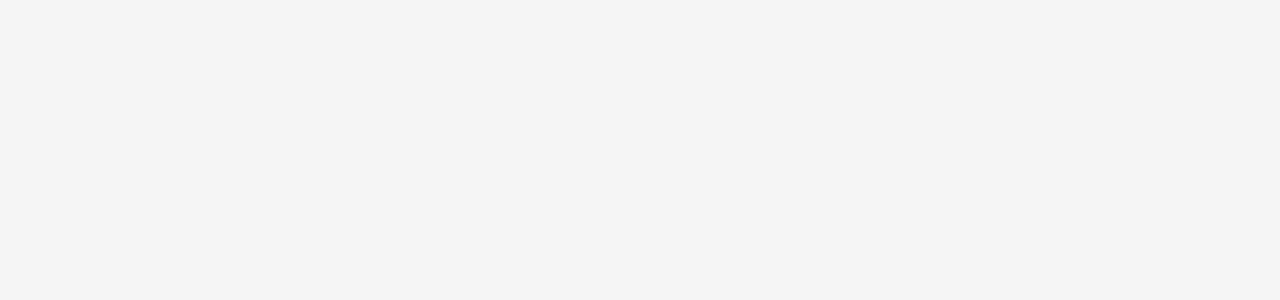
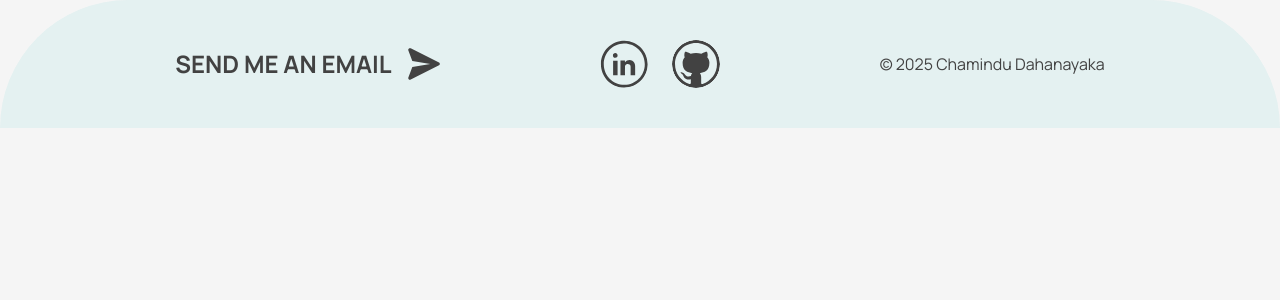
Before and after one commit to ChaminduD/my-portfolio, a React (Vite) app: page /projects/uiux in a window 1280 px wide. Shown: the top 300 px of the page. Built offline with nearby package versions, Linux system fonts and the light colour scheme.

Commit message:
Add Footer component

```diff
--- a/src/App.jsx
+++ b/src/App.jsx
@@ -1,11 +1,12 @@
 import './App.css'
+import Footer from './Components/Footer/Footer'
 
 function App() {
 
 
   return (
     <>
-
+      <Footer/>
     </>
   )
 }
--- /dev/null
+++ b/src/Components/Footer/Footer.css
@@ -0,0 +1,54 @@
+footer{
+    background-color: var(--primary-light);
+    display: flex;
+    align-items: center;
+    justify-content: center;
+    gap: 160px;
+    padding: calc(var(--space-lg) + var(--space-xs));
+    border-radius: 128px 128px 0 0;
+    color: var(--grey);
+}
+
+/* Email send link */
+.email-link a{
+    display: inline-flex;
+    gap: var(--space-sm);
+    align-items: center;
+    transition: var(--transition);
+}
+@media(hover: hover){
+    .email-link a:hover{
+        color: var(--secondary-color);
+    }
+}
+
+.email-link a p{
+    font: var(--h5);
+}
+
+.email-link .icon{
+    display: block;
+}
+
+.email-link a, .social-links a{
+    text-decoration: none; /* Remove underline from the email link */
+    color: inherit; /* Use text color */
+}
+
+/* Social networks links */
+.social-links{
+    display: flex;
+    gap: var(--space-md);
+}
+.social-links .icon{
+    display: block;
+}
+.social-links a, .social-links .icon, .social-links .icon svg{
+    border-radius: 50%;
+}
+
+/* Site copyright text */
+.copyright-text{
+    font: var(--p);
+    display: inline;
+}
--- /dev/null
+++ b/src/Components/Footer/Footer.jsx
@@ -0,0 +1,29 @@
+import './Footer.css';
+import { sendIcon, linkedInIcon, gitHubIcon } from '../Icon/Icons.jsx';
+import Icon from '../Icon/Icon.jsx';
+
+function Footer(){
+    const currentYear = new Date().getFullYear();
+
+    return(
+        <footer>
+            <div className="email-link">
+                <a href="">
+                    <p>SEND ME AN EMAIL</p>
+                    <Icon svgCode={sendIcon} width={32} height={32}/>
+                </a>
+            </div>
+            <div className="social-links">
+                <a href="">
+                    <Icon svgCode={linkedInIcon} width={48} height={48}/>
+                </a>
+                <a href="">
+                    <Icon svgCode={gitHubIcon} width={48} height={48}/>
+                </a>
+            </div>
+            <p className="copyright-text">&copy; {currentYear} Chamindu Dahanayaka</p>
+        </footer>
+    );
+}
+
+export default Footer;
--- a/src/Components/Icon/Icons.jsx
+++ b/src/Components/Icon/Icons.jsx
@@ -155,7 +155,7 @@ export const modeIcon = `<svg width="32" height="32" viewBox="0 0 32 32" fill="n
 </defs>
 </svg>`
 
-// Dropdown arrow
+// Dropdown arrow icon
 export const dropdownArrowIcon = `<svg width="12" height="8" viewBox="0 0 12 8" fill="none" xmlns="http://www.w3.org/2000/svg">
 <g clip-path="url(#clip0_377_571)">
 <path d="M11.7678 1.64881L6.7676 7.64914C6.67067 7.7566 6.55226 7.8425 6.42003 7.9013C6.28781 7.9601 6.14471 7.99048 6 7.99048C5.85529 7.99048 5.71219 7.9601 5.57997 7.9013C5.44774 7.8425 5.32933 7.7566 5.2324 7.64914L0.232218 1.64881C0.148087 1.54801 0.0846348 1.43162 0.0454837 1.30629C0.00633264 1.18096 -0.00775055 1.04915 0.00403838 0.918378C0.0158273 0.787608 0.0532575 0.66044 0.114192 0.544136C0.175126 0.427831 0.258371 0.324668 0.359174 0.240536C0.459976 0.156403 0.576363 0.0929489 0.701688 0.0537972C0.827013 0.0146456 0.958822 0.000561237 1.08959 0.0123506C1.22036 0.0241399 1.34752 0.0615706 1.46383 0.122506C1.58013 0.183442 1.68329 0.266689 1.76742 0.367494L6 5.44591L10.2326 0.367494C10.3167 0.266689 10.4199 0.183442 10.5362 0.122506C10.6525 0.0615706 10.7796 0.0241399 10.9104 0.0123506C11.0412 0.000561237 11.173 0.0146456 11.2983 0.0537972C11.4236 0.0929489 11.54 0.156403 11.6408 0.240536C11.7416 0.324668 11.8249 0.427831 11.8858 0.544136C11.9467 0.66044 11.9842 0.787608 11.996 0.918378C12.0077 1.04915 11.9937 1.18096 11.9545 1.30629C11.9154 1.43162 11.8519 1.54801 11.7678 1.64881Z" fill="var(--black)"/>
@@ -166,3 +166,34 @@ export const dropdownArrowIcon = `<svg width="12" height="8" viewBox="0 0 12 8"
 </clipPath>
 </defs>
 </svg>`
+
+// Email send icon
+export const sendIcon = `<svg width="32" height="32" viewBox="0 0 32 32" fill="none" xmlns="http://www.w3.org/2000/svg">
+<g clip-path="url(#clip0_382_895)">
+<path d="M31.0001 14.5787L2.73695 0.368201C1.31589 -0.263378 -0.263053 0.99978 0.368526 2.42083L4.31589 12.9998L22.3159 15.9998L4.31589 18.9998L0.368526 29.5787C-0.105158 30.9998 1.31589 32.2629 2.73695 31.4735L31.0001 17.2629C32.1054 16.7893 32.1054 15.2103 31.0001 14.5787Z" fill="var(--grey)"/>
+</g>
+<defs>
+<clipPath id="clip0_382_895">
+<rect width="32" height="32" fill="var(--grey)"/>
+</clipPath>
+</defs>
+</svg>`
+
+// Social Network icon
+export const linkedInIcon = `<svg width="48" height="48" viewBox="0 0 48 48" fill="none" xmlns="http://www.w3.org/2000/svg">
+<path d="M24.2812 47.5499C11.2874 47.6156 0.628056 36.8156 0.928056 23.6343C1.20931 11.0718 11.6249 0.665566 24.5906 0.815566C37.3968 0.965566 47.9718 11.6343 47.6343 24.8156C47.3156 37.3218 37.0031 47.6062 24.2812 47.5499ZM3.76868 24.2062C3.87181 35.9531 13.3687 44.9812 24.5999 44.8124C35.4937 44.6437 44.7749 35.7749 44.7843 24.1874C44.7843 12.4499 35.2124 3.37494 23.9531 3.56244C13.0406 3.74057 3.84368 12.6281 3.76868 24.2062Z" fill="var(--grey)"/>
+<path d="M30.6187 35.2127C30.6187 35.0064 30.6187 34.8283 30.6187 34.6408C30.6187 32.1377 30.6281 29.6439 30.6093 27.1408C30.6093 26.7095 30.5718 26.2595 30.4687 25.847C30.1312 24.4595 29.0062 23.7658 27.3843 23.897C26.1843 23.9908 25.1062 25.0595 25.0218 26.297C24.9656 27.047 24.9843 27.797 24.975 28.547C24.9656 30.5814 24.975 32.6064 24.975 34.6408C24.975 34.8283 24.975 35.0064 24.975 35.222C23.4562 35.222 21.975 35.222 20.4656 35.222C20.4656 30.347 20.4656 25.4627 20.4656 20.5595C21.9375 20.5595 23.4093 20.5595 24.9375 20.5595C24.9375 21.1314 24.9375 21.7127 24.9375 22.4158C25.0968 22.2283 25.1906 22.1345 25.2562 22.022C27.2812 18.9845 32.775 19.3127 34.4062 22.8939C34.8562 23.8877 35.1281 24.9283 35.1374 26.0158C35.1656 29.0252 35.1562 32.0439 35.1562 35.0627C35.1562 35.1095 35.1468 35.1564 35.1281 35.2314C33.6468 35.2127 32.1562 35.2127 30.6187 35.2127Z" fill="var(--grey)"/>
+<path d="M17.5781 35.2311C16.0687 35.2311 14.6062 35.2311 13.1062 35.2311C13.1062 30.3654 13.1062 25.5186 13.1062 20.6436C14.5968 20.6436 16.0687 20.6436 17.5781 20.6436C17.5781 25.4904 17.5781 30.3373 17.5781 35.2311Z" fill="var(--grey)"/>
+<path d="M15.2061 17.7189C13.8655 17.7095 12.928 16.7345 12.9373 15.3845C12.9467 14.0345 13.9217 13.1064 15.3186 13.1158C16.6498 13.1252 17.6154 14.1095 17.5967 15.4502C17.5967 16.7814 16.5936 17.7283 15.2061 17.7189Z" fill="var(--grey)"/>
+</svg>`
+
+export const gitHubIcon = `<svg width="48" height="48" viewBox="0 0 48 48" fill="none" xmlns="http://www.w3.org/2000/svg">
+<g clip-path="url(#clip0_382_906)">
+<path fill-rule="evenodd" clip-rule="evenodd" d="M27.7625 33.2038C32.4392 32.6515 37.4133 30.9511 37.4133 22.8733C37.4133 20.5774 36.6048 18.7063 35.288 17.2606C35.5004 16.7084 36.18 14.6249 35.0317 11.7343C35.0317 11.7343 33.3311 11.1814 29.3355 13.8595C27.635 13.3924 25.7646 13.0942 24.0216 13.0942C22.2353 13.0942 20.3643 13.3924 18.7062 13.8595C14.6673 11.1814 12.9668 11.7343 12.9668 11.7343C11.8193 14.6249 12.4997 16.7084 12.712 17.2606C11.3938 18.7062 10.5861 20.5774 10.5861 22.8733C10.5861 30.9511 15.5602 32.6515 20.2369 33.2038C19.6421 33.7149 19.0893 34.6919 18.8768 36.0526C17.686 36.5624 14.5823 37.5407 12.712 34.3096C12.712 34.3096 11.6062 32.3118 9.52341 32.1844C9.52341 32.1844 7.43991 32.1419 9.35344 33.4586C9.35344 33.4586 10.7559 34.0973 11.6918 36.5198C11.6918 36.5198 12.9668 40.5594 18.8336 39.2836V42.897C18.8336 43.4507 18.4089 44.0878 17.3463 43.9179C9.01303 41.1541 3.01875 33.2462 3.01875 23.9784C3.01875 12.3715 12.414 2.97637 24.0216 2.97637C35.5853 2.97637 45.0237 12.3716 44.9812 23.9784C44.9812 33.2462 38.9863 41.1116 30.6536 43.9179C29.5903 44.1304 29.1655 43.4932 29.1655 42.897V37.0734C29.1656 35.1166 28.527 33.8423 27.7625 33.2038ZM48 24.0216C48 10.7559 37.2434 0 24.0216 0C10.7559 0 0 10.7559 0 24.0216C0 37.2434 10.7559 48 24.0216 48C37.2434 48 48 37.2434 48 24.0216Z" fill="var(--grey)"/>
+</g>
+<defs>
+<clipPath id="clip0_382_906">
+<path d="M0 24C0 10.7452 10.7452 0 24 0C37.2548 0 48 10.7452 48 24C48 37.2548 37.2548 48 24 48C10.7452 48 0 37.2548 0 24Z" fill="var(--grey)"/>
+</clipPath>
+</defs>
+</svg>`
```
Also changed, not shown: src/Components/Header/Header.css (+4 -3 lines).
